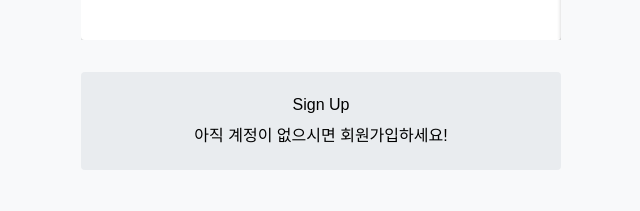
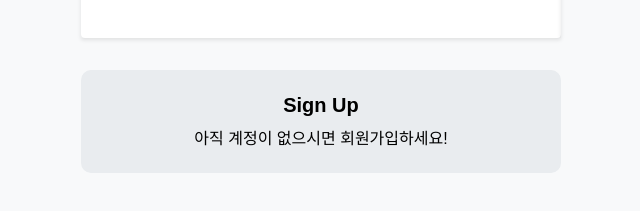
Before and after one commit to ChatTalk/Chat-Client, a React (Create React App) app: page / in a window 1280 px wide. Shown: the part 531-742 px from the top of the page, without its empty margins (319-959 px from the left). Built offline with nearby package versions, Linux system fonts and the light colour scheme.

Commit message:
style: 스타일 조정 완료

```diff
--- a/src/pages/AuthPage.tsx
+++ b/src/pages/AuthPage.tsx
@@ -22,7 +22,7 @@ const AuthPage: React.FC = () => {
               onClick={() => setIsSignUp(false)}
               active={!isSignUp}
             >
-              <TogglePanelPharse>Log In</TogglePanelPharse>
+              <TogglePanelPharse>Sign In</TogglePanelPharse>
               <TogglePanelIntroduce>이미 회원이면 얼른 대화에 참여하세요!</TogglePanelIntroduce>
             </TogglePanel>
           )}
--- a/src/styles/AuthStyles.ts
+++ b/src/styles/AuthStyles.ts
@@ -15,15 +15,14 @@ export const FormWrapper = styled.div<{ isSignUp: boolean }>`
   width: 30rem;
   max-width: 800px;
   overflow: hidden;
+  box-shadow: 0 2px 4px rgba(0, 0, 0, 0.1)
 `;
 
 export const FormContainer = styled.div<{ isSignUp: boolean }>`
   display: flex;
   justify-content: center;
   min-width: 100%;
-  background-color: white;
-  border-radius: 4px;
-  box-shadow: 0 2px 4px rgba(0, 0, 0, 0.1);
+  border-radius: 10px;
   transition: transform 0.5s ease-in-out;
   transform: ${({ isSignUp }) => (isSignUp ? 'translateX(-100%)' : 'translateX(0)')};
 `;
@@ -33,6 +32,16 @@ export const ToggleContainer = styled.div`
   justify-content: space-between;
   width: 30rem;
   margin-top: 2rem;
+  box-shadow: 0 2px 4px rgba(0, 0, 0, 0.1)
+  transition: background-color 0.3s ease, box-shadow 0.3s ease;
+
+  &:hover {
+    transform: scale(1.02);
+  }
+
+  &:active {
+    transform: scale(0.95);
+  }
 `;
 
 export const TogglePanel = styled.div<{ active: boolean }>`
@@ -41,7 +50,7 @@ export const TogglePanel = styled.div<{ active: boolean }>`
   text-align: center;
   cursor: pointer;
   background-color: ${({ active }) => (active ? '#dee2e6' : '#e9ecef')};
-  border-radius: 4px;
+  border-radius: 10px;
   box-shadow: ${({ active }) => (active ? '0 2px 4px rgba(0, 0, 0, 0.1)' : 'none')};
   transition: background-color 0.3s ease, box-shadow 0.3s ease;
 
@@ -51,6 +60,8 @@ export const TogglePanel = styled.div<{ active: boolean }>`
 `;
 
 export const TogglePanelPharse = styled.div`
+  font-size: 20px;
+  font-weight: 600;
   margin: 0.5rem;
 `;
 
```
